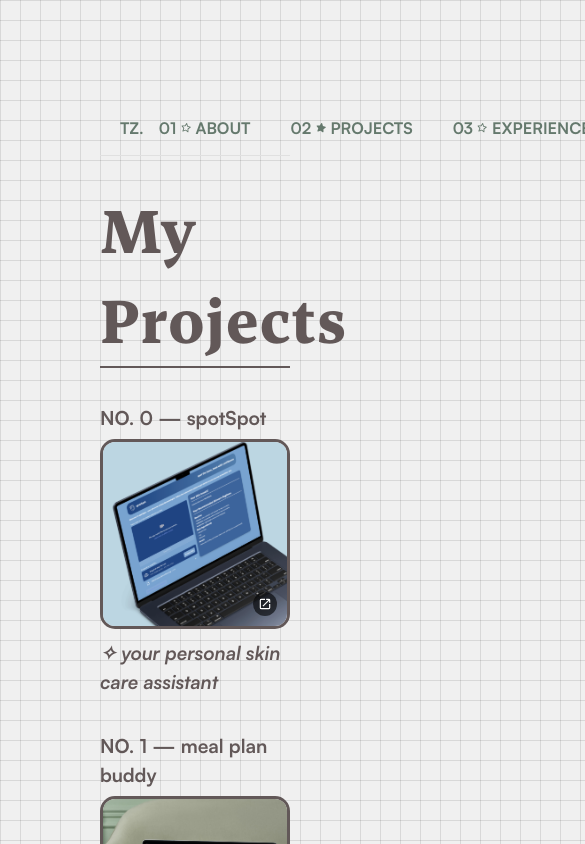
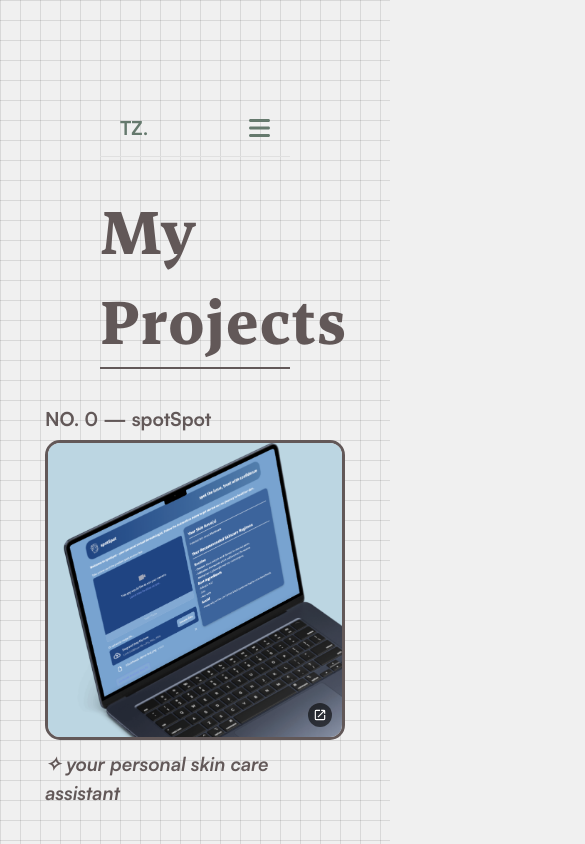
Before and after one commit to tonizeng/ToniZengPortfolio, a React (Create React App) app: page /projects in a window 390 px wide. Shown: the top 844 px of the page, 585 px wide, since content can reach past the window. Built offline with nearby package versions, Linux system fonts and the light colour scheme.

Commit message:
improved responsiveness

```diff
--- a/src/App.css
+++ b/src/App.css
@@ -11,32 +11,43 @@
 
 .grid-display {
   display: grid;
-  gap: 20px;
+  column-gap: 120px; /* Adjusted for better spacing */
+  row-gap: 30px;
   justify-content: center;
+  align-items: start;
+  padding: 0 30px; /* Ensures padding on both sides */
   width: 100%;
-  max-width: 100%;
   margin: 0 auto;
+  box-sizing: border-box;
 }
 
-.grid-display {
-  grid-template-columns: 1fr;
-  grid-template-rows: repeat(6, minmax(100px, auto));
+@media (min-width: 450px) {
+  .grid-display {
+      grid-template-columns: repeat(auto-fit, minmax(200px, 1fr));
+      grid-auto-rows: auto;
+  }
 }
 
-@media (min-width: 600px) {
+@media (min-width: 768px) {
   .grid-display {
-      grid-template-columns: repeat(2, 1fr);
-      grid-template-rows: repeat(3, minmax(100px, auto));
+      grid-template-columns: repeat(auto-fit, minmax(200px, 1fr));
+      grid-auto-rows: auto;
   }
 }
 
 @media (min-width: 1024px) {
   .grid-display {
-      grid-template-columns: repeat(3, 1fr);
-      grid-template-rows: repeat(2, minmax(100px, auto));
+      grid-template-columns: repeat(3, minmax(0, 1fr)); /* Prevents overflow */
+      grid-auto-rows: auto;
   }
 }
 
+@media (min-width: 1400px) {
+  .grid-display {
+      grid-template-columns: repeat(4, minmax(0, 1fr)); /* Prevents overflow */
+      grid-auto-rows: auto;
+  }
+}
 
 @media (prefers-reduced-motion: no-preference) {
   .App-logo {
--- a/src/components/ImageTile.css
+++ b/src/components/ImageTile.css
@@ -2,8 +2,8 @@
 
 .image-tile {
     position: relative;
-    width: 100%;
-    aspect-ratio: 3 / 3;
+    width: 300px;
+    height: 300px;
     border: 3px solid rgb(98, 88, 88);
     border-radius: 15px;
     overflow: hidden;
@@ -19,6 +19,7 @@
     margin-top: 6px;
     margin-bottom: 6px;
     width: 100%;
+    white-space: nowrap;
 }
 
 .image-tile-desc {
--- a/src/components/NavBar.css
+++ b/src/components/NavBar.css
@@ -1,5 +1,3 @@
-/* src/components/NavBar.css */
-
 .navbar {
     display: flex;
     align-items: center;
@@ -29,6 +27,7 @@
     gap: 20px;
     margin: 0;
     padding: 0;
+    transition: all 0.3s ease-in-out;
 }
 
 .nav-links a {
@@ -93,22 +92,65 @@
     transform: scale(1.1);
 }
 
-@media (max-width: 768px) {
-    .nav-links {
-        gap: 10px;
-    }
+.hamburger-icon {
+    display: none;
+    background: none;
+    border: none;
+    font-size: 24px;
+    cursor: pointer;
+    color: #65796d;
+}
 
-    .nav-links a {
-        font-size: 1em;
-    }
+.nav-overlay {
+    position: fixed;
+    top: 0;
+    left: 0;
+    width: 100%;
+    height: 100%;
+    background-color: #505c55ee;
+    z-index: 10;
+    display: none;
+    flex-direction: column;
+    align-items: flex-end;
+    padding: 30px;
+    color: white;
+    font-family: 'Satoshi';
+    font-size: 20px;
+    text-align: right;
+}
 
-    .brand-name {
-        font-size: 1em;
-    }
+.nav-overlay a {
+    text-decoration: none; /* Remove underline */
+    color: white; /* Default color */
+    transition: color 0.3s ease, transform 0.3s ease;
+}
 
-    .logo {
-        height: 35px;
-    }
+.nav-overlay a:hover {
+    font-style: italic;
+    text-decoration: underline;
+}
+
+.nav-overlay.open {
+    display: flex;
+}
+
+.nav-overlay li {
+    margin: 20px 10px;
+}
+
+.close-btn {
+    position: absolute;
+    top: 10px;
+    right: 10px;
+    background: none;
+    border: none;
+    font-size: 18px;
+    cursor: pointer;
+    color: white;
+}
+
+.close-btn:hover {
+    color: white;
 }
 
 .pdf-modal {
@@ -135,19 +177,70 @@
 .pdf-content {
     position: relative;
     background-color: white;
-    padding: 20px;
+    padding: 10px;
     border-radius: 8px;
     box-shadow: 0px 4px 10px rgba(0, 0, 0, 0.2);
-    max-width: 140%;
-    max-height: 140%;
+    width: 80%;
+    max-width: 700px;
+    height: auto;
+    max-height: 100%;
+    overflow-y: auto;
+    display: flex;
+    flex-direction: column;
+    align-items: center;
+    justify-content: center;
+    box-sizing: border-box;
 }
 
-.close-btn {
-    position: absolute;
-    top: 10px;
-    right: 10px;
-    background: none;
+.pdf-content iframe {
+    width: 100%;
+    height: 80vh;
+    max-height: 100%;
     border: none;
-    font-size: 18px;
-    cursor: pointer;
 }
+
+@media (max-width: 768px) {
+    .pdf-content {
+        width: 90%;
+        max-width: 500px;
+        padding: 5px;
+    }
+
+    .pdf-content iframe {
+        height: 60vh;
+    }
+}
+
+@media (max-width: 450px) {
+    .pdf-content {
+        width: 95%;
+        max-width: 400px;
+    }
+
+    .pdf-content iframe {
+        height: 50vh;
+    }
+
+    .close-btn {
+        font-size: 16px;
+    }
+}
+
+/* Hamburger Navigation Bar */
+@media (max-width: 900px) {
+    .nav-links {
+        display: none;
+    }
+
+    .hamburger-icon {
+        display: block;
+    }
+
+    .logo {
+        height: 0px;
+    }
+
+    .social-links {
+        display: none;
+    }
+}
--- a/src/components/NavBar.js
+++ b/src/components/NavBar.js
@@ -1,8 +1,7 @@
-// src/components/NavBar.js
-
 import React, { useState, useEffect } from 'react';
 import { Link, useLocation } from 'react-router-dom';
 import { FontAwesomeIcon } from '@fortawesome/react-fontawesome';
+import { faBars, faTimes } from '@fortawesome/free-solid-svg-icons';
 import { faStar as regularStar } from '@fortawesome/free-regular-svg-icons';
 import { faStar as solidStar } from '@fortawesome/free-solid-svg-icons';
 import './NavBar.css';
@@ -16,6 +15,7 @@ import resumePdf from '../documents/TZ2024.pdf';
 const NavBar = ({ exploreMoreClicked }) => {
     const location = useLocation();
     const [activeLink, setActiveLink] = useState(location.pathname);
+    const [isMenuOpen, setIsMenuOpen] = useState(false);
     const [showSocialLinks, setShowSocialLinks] = useState(false);
     const [showPdfModal, setShowPdfModal] = useState(false);
 
@@ -25,6 +25,11 @@ const NavBar = ({ exploreMoreClicked }) => {
 
     const handleClick = (path) => {
         setActiveLink(path === '/' ? '' : path);
+        setIsMenuOpen(false); // Close menu on link click
+    };
+
+    const toggleMenu = () => {
+        setIsMenuOpen((prev) => !prev);
     };
 
     const toggleSocialLinks = () => {
@@ -47,11 +52,7 @@ const NavBar = ({ exploreMoreClicked }) => {
                         onClick={() => handleClick('/about')}
                         className={activeLink === '/about' ? 'active' : ''}
                     >
-                        01 <FontAwesomeIcon
-                             icon={activeLink === '/about' || exploreMoreClicked ? solidStar : regularStar}
-                             className="nav-icon"
-                             style={{ color: (activeLink === '/about' || exploreMoreClicked) ? '#65796d' : 'inherit' }}
-                           /> ABOUT
+                        01 <FontAwesomeIcon icon={activeLink === '/about' || exploreMoreClicked ? solidStar : regularStar} className="nav-icon" /> ABOUT
                     </Link>
                 </li>
                 <li>
@@ -74,8 +75,13 @@ const NavBar = ({ exploreMoreClicked }) => {
                 </li>
             </ul>
             <div className="navbar-right">
-                <img src={logo} alt="Logo" className="logo" onClick={toggleSocialLinks} style={{ cursor: 'pointer' }} />
-
+                <img
+                    src={logo}
+                    alt="Logo"
+                    className="logo"
+                    onClick={toggleSocialLinks}
+                    style={{ cursor: 'pointer' }}
+                />
                 {showSocialLinks && (
                     <div className="social-links">
                         <a href="https://www.linkedin.com/in/tonizeng/" target="_blank" rel="noopener noreferrer">
@@ -93,7 +99,45 @@ const NavBar = ({ exploreMoreClicked }) => {
                     </div>
                 )}
             </div>
-
+            <button className="hamburger-icon" onClick={toggleMenu}>
+                <FontAwesomeIcon icon={isMenuOpen ? faTimes : faBars} />
+            </button>
+            {isMenuOpen && (
+                <div className={`nav-overlay ${isMenuOpen ? 'open' : ''}`}>
+                    <button className="close-btn" onClick={toggleMenu}>
+                        <FontAwesomeIcon icon={faTimes} />
+                    </button>
+                    <ul>
+                        <li>
+                            <Link
+                                to="/about"
+                                onClick={() => handleClick('/about')}
+                                className={activeLink === '/about' ? 'active' : ''}
+                            >
+                                01 ABOUT
+                            </Link>
+                        </li>
+                        <li>
+                            <Link
+                                to="/projects"
+                                onClick={() => handleClick('/projects')}
+                                className={activeLink === '/projects' ? 'active' : ''}
+                            >
+                                02 PROJECTS
+                            </Link>
+                        </li>
+                        <li>
+                            <Link
+                                to="/experience"
+                                onClick={() => handleClick('/experience')}
+                                className={activeLink === '/experience' ? 'active' : ''}
+                            >
+                                03 EXPERIENCE
+                            </Link>
+                        </li>
+                    </ul>
+                </div>
+            )}
             {showPdfModal && (
                 <div className="pdf-modal">
                     <div className="pdf-overlay" onClick={togglePdfModal}></div>
--- a/src/pages/Experience.js
+++ b/src/pages/Experience.js
@@ -58,7 +58,7 @@ const Experience = () => {
 
     return (
         <div style={{ width: '100%'}}>
-            <h3 style={{ textAlign: 'center'}}> — My Experience —</h3>
+            <h3 style={{ textAlign: 'center'}}> —My Experience—</h3>
 
             {experiences.map((experience, index) => (
                 <ExperienceItem
--- a/src/pages/Home.js
+++ b/src/pages/Home.js
@@ -19,7 +19,7 @@ const Home = ({ onExploreMoreClick }) => {
     }, [images.length]);
 
     return (
-        <div style={{ display: 'flex', flexDirection: 'column', alignItems: 'center', textAlign: 'center', justifyContent: 'flex-start', width: '100%' }}>
+        <div className = "body" style={{ display: 'flex', flexDirection: 'column', alignItems: 'center', textAlign: 'center', justifyContent: 'flex-start', width: '100%' }}>
             <img
                 src={images[currentImageIndex]}
                 alt="Slideshow"
--- a/src/pages/Projects.js
+++ b/src/pages/Projects.js
@@ -27,7 +27,7 @@ const Projects = () => {
     return (
         <div style={{ width: '100%' }}>
             <h3 style={{ borderBottom: '2px solid rgb(98, 88, 88)' }}>My Projects</h3>
-            <div style={{ paddingTop: '30px' }} className="grid-display">
+            <div style={{ paddingTop: '30px'}} className="grid-display">
                 <ImageTile
                     image={image1}
                     altText="Image 1"
```
